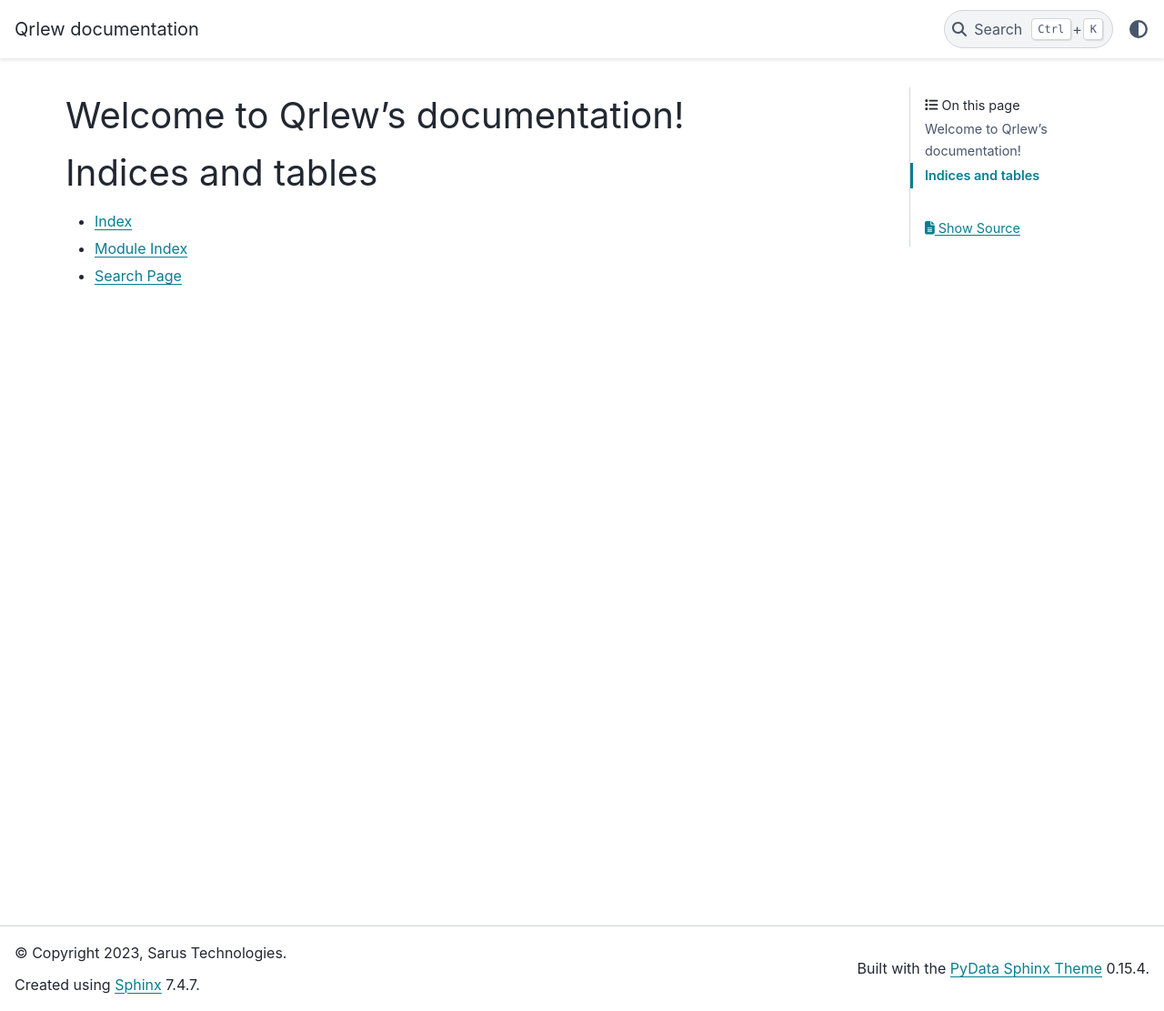
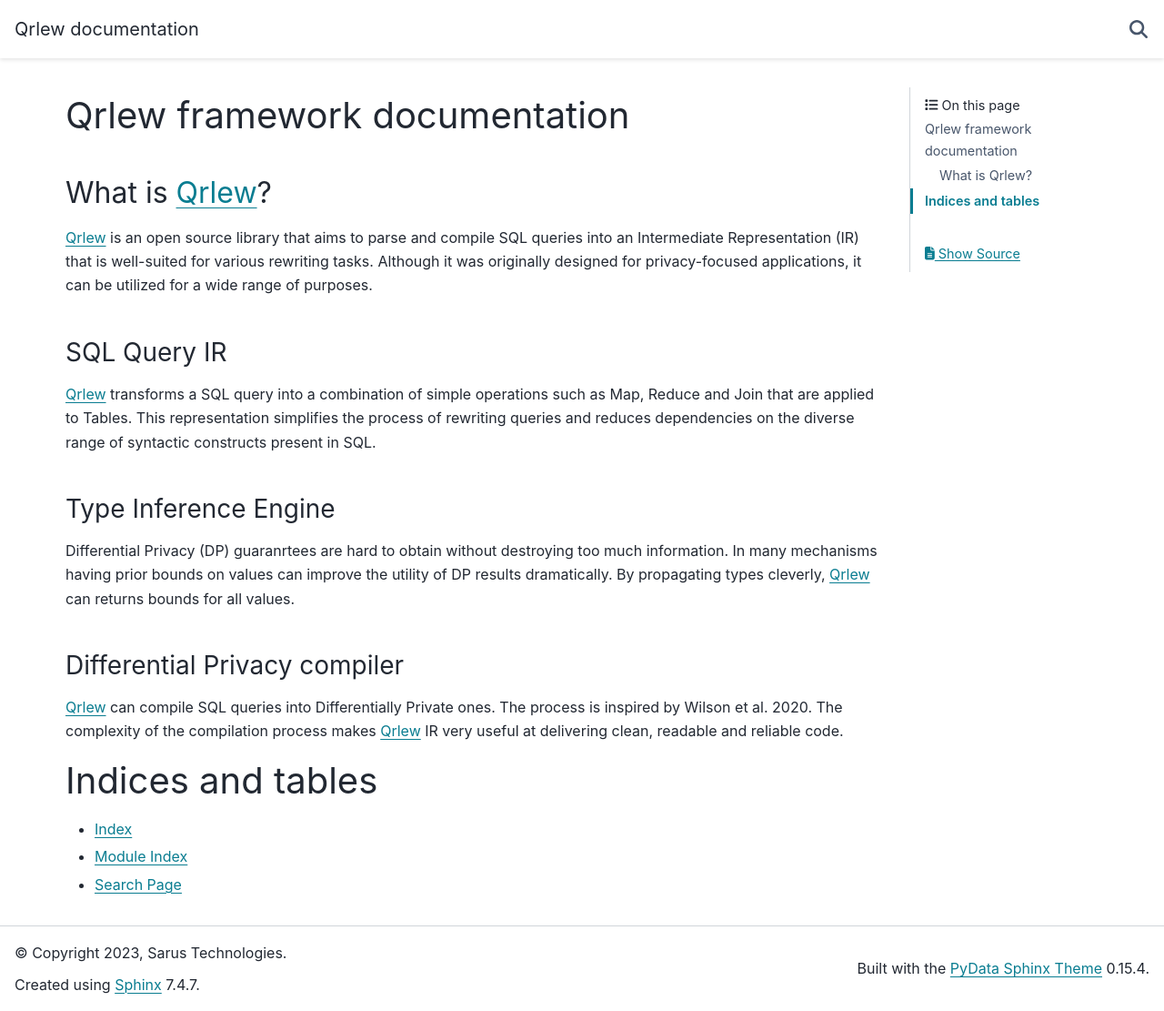
Before and after one commit to Qrlew/pyqrlew, a Sphinx documentation site: the page built from docs/index.md, in a window 1280 px wide and 1111 px high. Shown: the whole window at 91% size. Built offline with Sphinx 7.4.7 and the PyData theme 0.15.4, drawn with Linux system fonts in a browser that asks for light colours.

Commit message:
Basic doc

````diff
--- a/docs/conf.py
+++ b/docs/conf.py
@@ -18,10 +18,19 @@
 templates_path = ['_templates']
 exclude_patterns = ['_build', 'Thumbs.db', '.DS_Store']
 
-
+# MyST conf
+myst_enable_extensions = ["colon_fence"]
 
 # -- Options for HTML output -------------------------------------------------
 # https://www.sphinx-doc.org/en/master/usage/configuration.html#options-for-html-output
 
 html_theme = 'pydata_sphinx_theme'
+
 html_static_path = ['_static']
+
+html_theme_options = {
+    'navbar_start': ['navbar-logo'],
+    'navbar_center': ['navbar-nav'],
+    'navbar_end': ['navbar-icon-links'],
+    'navbar_persistent': ['search-button']
+}
--- /dev/null
+++ b/docs/index.md
@@ -0,0 +1,30 @@
+% Qrlew documentation master file, created by
+% sphinx-quickstart on Fri Jun 16 15:42:26 2023.
+% You can adapt this file completely to your liking, but it should at least
+% contain the root `toctree` directive.
+
+# Qrlew framework documentation
+
+```{toctree}
+:caption: 'Contents:'
+:maxdepth: 2
+```
+
+## What is [Qrlew](https://qrlew.github.io/)?
+[Qrlew](https://qrlew.github.io/) is an open source library that aims to parse and compile SQL queries into an Intermediate Representation (IR) that is well-suited for various rewriting tasks. Although it was originally designed for privacy-focused applications, it can be utilized for a wide range of purposes.
+
+### SQL Query IR
+[Qrlew](https://qrlew.github.io/) transforms a SQL query into a combination of simple operations such as Map, Reduce and Join that are applied to Tables. This representation simplifies the process of rewriting queries and reduces dependencies on the diverse range of syntactic constructs present in SQL.
+
+### Type Inference Engine
+Differential Privacy (DP) guaranrtees are hard to obtain without destroying too much information. In many mechanisms having prior bounds on values can improve the utility of DP results dramatically. By propagating types cleverly, [Qrlew](https://qrlew.github.io/) can returns bounds for all values.
+
+### Differential Privacy compiler
+[Qrlew](https://qrlew.github.io/) can compile SQL queries into Differentially Private ones. The process is inspired by Wilson et al. 2020. The complexity of the compilation process makes [Qrlew](https://qrlew.github.io/) IR very useful at delivering clean, readable and reliable code.
+
+
+# Indices and tables
+
+- {ref}`genindex`
+- {ref}`modindex`
+- {ref}`search`
--- a/docs/index.rst
+++ /dev/null
@@ -1,20 +0,0 @@
-.. Qrlew documentation master file, created by
-   sphinx-quickstart on Fri Jun 16 15:42:26 2023.
-   You can adapt this file completely to your liking, but it should at least
-   contain the root `toctree` directive.
-
-Welcome to Qrlew's documentation!
-=================================
-
-.. toctree::
-   :maxdepth: 2
-   :caption: Contents:
-
-
-
-Indices and tables
-==================
-
-* :ref:`genindex`
-* :ref:`modindex`
-* :ref:`search`
````
